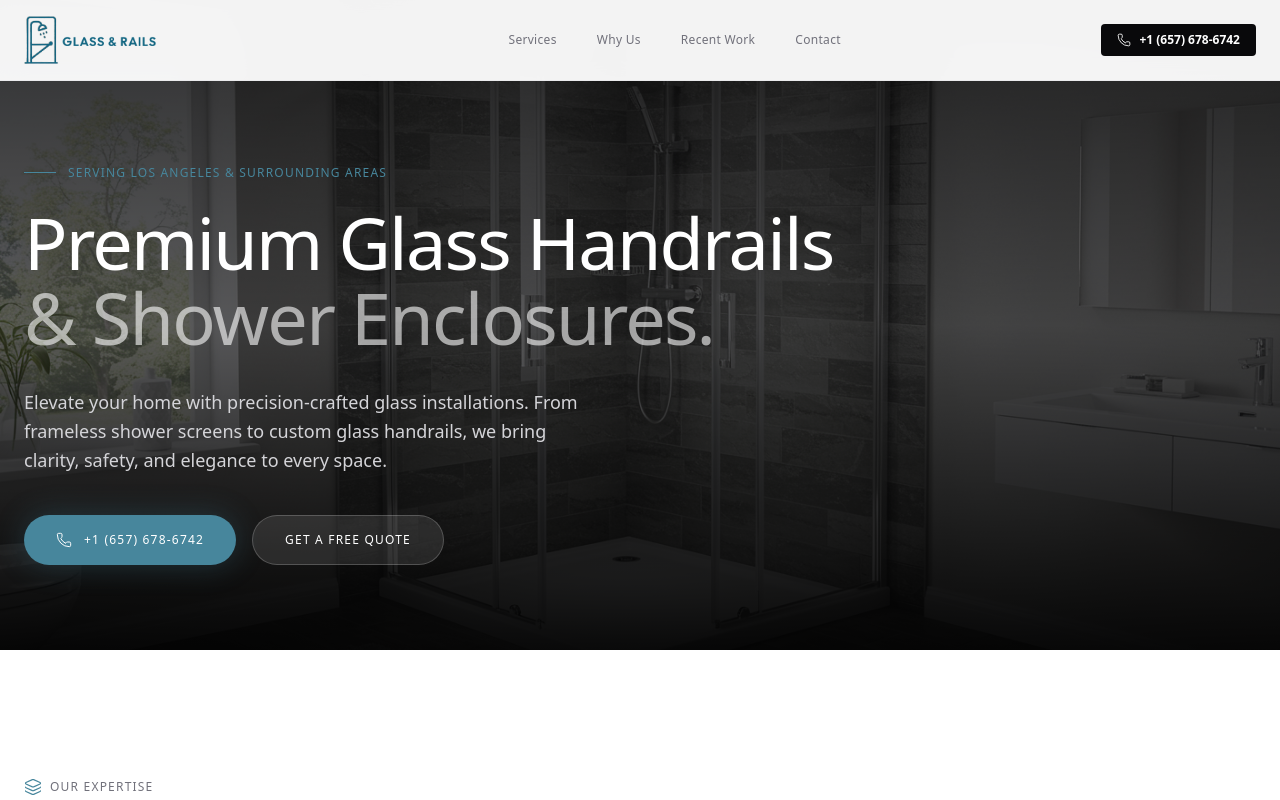
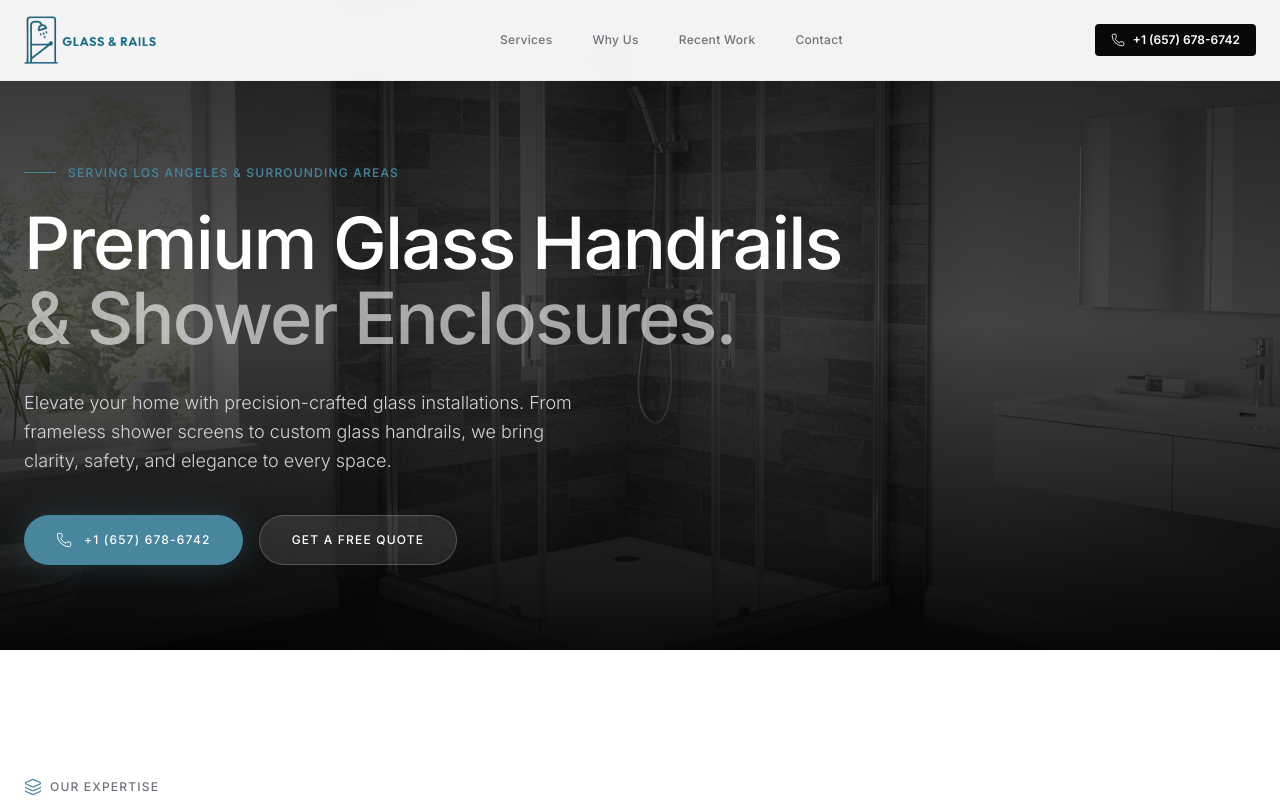
Before and after one commit to gabrieloevangelista/glass, a Next.js app: page / in a window 1280 px wide. Shown: the top 800 px of the page. Built offline with nearby package versions, Linux system fonts and the light colour scheme.

Commit message:
feat: initialize root layout with Inter font and global metadata

```diff
--- a/src/app/layout.tsx
+++ b/src/app/layout.tsx
@@ -1,15 +1,11 @@
 import type { Metadata } from "next";
-import { Geist, Geist_Mono } from "next/font/google";
+import { Inter } from "next/font/google";
 import "./globals.css";
 
-const geistSans = Geist({
-  variable: "--font-geist-sans",
+const inter = Inter({
+  variable: "--font-inter",
   subsets: ["latin"],
-});
-
-const geistMono = Geist_Mono({
-  variable: "--font-geist-mono",
-  subsets: ["latin"],
+  weight: ["300", "400", "500", "600", "700"],
 });
 
 export const metadata: Metadata = {
@@ -25,7 +21,7 @@ export default function RootLayout({
   return (
     <html lang="en" className="scroll-smooth">
       <body
-        className={`${geistSans.variable} ${geistMono.variable} antialiased bg-zinc-50 text-zinc-900 selection:bg-blue-100 selection:text-blue-900 overflow-x-hidden`}
+        className={`${inter.variable} font-[family-name:var(--font-inter)] antialiased bg-zinc-50 text-zinc-700 selection:bg-primary/15 selection:text-primary overflow-x-hidden`}
       >
         {children}
       </body>
```
